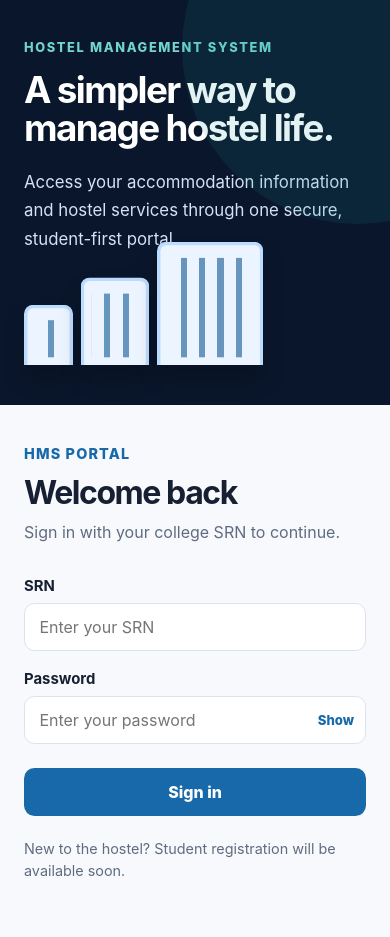
After one commit to PES-Software-Engineering-Mini-Project/Hostel-Management-System, a Django app: page /login/ in a window 390 px wide. The commit adds this page. Run offline with Django 5.2, Linux system fonts and the light colour scheme.

Commit message:
SCRUM-6 implement responsive login page

```diff
--- /dev/null
+++ b/accounts/forms.py
@@ -0,0 +1,32 @@
+from django.contrib.auth.forms import AuthenticationForm
+from django import forms
+
+
+class SRNAuthenticationForm(AuthenticationForm):
+    """Django authentication form labelled for the custom SRN login identifier."""
+
+    username = forms.CharField(
+        label="SRN",
+        max_length=13,
+        widget=forms.TextInput(
+            attrs={
+                "autocomplete": "username",
+                "autocapitalize": "characters",
+                "placeholder": "Enter your SRN",
+            }
+        ),
+    )
+    password = forms.CharField(
+        label="Password",
+        strip=False,
+        widget=forms.PasswordInput(
+            attrs={"autocomplete": "current-password", "placeholder": "Enter your password"}
+        ),
+    )
+    error_messages = {
+        "invalid_login": "Please enter a valid SRN and password.",
+        "inactive": "This account is inactive.",
+    }
+
+    def clean_username(self):
+        return self.cleaned_data["username"].upper()
--- /dev/null
+++ b/accounts/static/accounts/css/auth.css
@@ -0,0 +1,95 @@
+:root {
+  --navy-950: #0a162b;
+  --navy-800: #17345e;
+  --blue-600: #1769aa;
+  --teal-500: #1f9c9b;
+  --surface: #ffffff;
+  --neutral-50: #f7f9fc;
+  --neutral-200: #dce3ed;
+  --neutral-500: #5f6c80;
+  --neutral-900: #172033;
+  --danger: #b42318;
+}
+
+* { box-sizing: border-box; }
+
+body {
+  min-height: 100vh;
+  margin: 0;
+  background: var(--neutral-50);
+  color: var(--neutral-900);
+  font-family: Inter, ui-sans-serif, system-ui, -apple-system, BlinkMacSystemFont, "Segoe UI", sans-serif;
+}
+
+button, input { font: inherit; }
+
+.site-header {
+  display: flex;
+  align-items: center;
+  justify-content: space-between;
+  padding: 1rem clamp(1.25rem, 4vw, 4rem);
+  background: var(--surface);
+  border-bottom: 1px solid var(--neutral-200);
+}
+
+.brand { color: var(--navy-950); font-weight: 800; letter-spacing: -.025em; text-decoration: none; }
+.logout-form { margin: 0; }
+.logout-button { border: 1px solid var(--neutral-200); border-radius: .5rem; background: var(--surface); color: var(--navy-800); cursor: pointer; font-weight: 700; padding: .55rem .85rem; }
+
+.login-page { display: grid; min-height: 100vh; grid-template-columns: minmax(0, 1.07fr) minmax(26rem, .93fr); }
+
+.welcome-panel {
+  display: flex;
+  flex-direction: column;
+  justify-content: center;
+  gap: 2rem;
+  overflow: hidden;
+  padding: clamp(2rem, 8vw, 7rem);
+  position: relative;
+  background: var(--navy-950);
+  color: #fff;
+}
+
+.welcome-panel::after { background: #1f9c9b; border-radius: 50%; content: ""; height: 22rem; opacity: .12; position: absolute; right: -9rem; top: -8rem; width: 22rem; }
+.eyebrow { color: #70d4d0; font-size: .8rem; font-weight: 800; letter-spacing: .13em; margin: 0 0 1rem; text-transform: uppercase; }
+.welcome-panel h1 { font-size: clamp(2.3rem, 4vw, 4rem); letter-spacing: -.045em; line-height: 1.04; margin: 0; max-width: 10ch; }
+.welcome-panel p:not(.eyebrow) { color: #d4e1f6; font-size: 1.05rem; line-height: 1.7; margin: 1.25rem 0 0; max-width: 33rem; }
+
+.hostel-illustration { align-items: end; display: flex; gap: .7rem; height: 12rem; margin-top: 1rem; position: relative; }
+.building { background: #ecf5ff; border: 5px solid #bcdcff; border-bottom: 0; border-radius: .8rem .8rem 0 0; box-shadow: 0 1.25rem 2rem rgb(0 0 0 / .18); position: relative; }
+.building::after { background: repeating-linear-gradient(90deg, transparent 0 1.1rem, #3a75a8 1.1rem 1.65rem); content: ""; inset: 1.1rem .7rem .7rem; opacity: .75; position: absolute; }
+.building-main { height: 11rem; width: 11rem; }
+.building-side { height: 7.8rem; width: 7rem; }
+.building-small { height: 5.4rem; width: 5rem; }
+
+.login-panel { align-items: center; display: flex; justify-content: center; padding: clamp(1.5rem, 5vw, 4rem); }
+.login-card { max-width: 27rem; width: 100%; }
+.product-name { color: var(--blue-600); font-size: .9rem; font-weight: 800; letter-spacing: .08em; text-transform: uppercase; }
+.login-card h2 { font-size: clamp(2rem, 4vw, 2.8rem); letter-spacing: -.045em; margin: .65rem 0 .55rem; }
+.supporting-text { color: var(--neutral-500); line-height: 1.55; margin: 0 0 2rem; }
+.field { margin-bottom: 1.2rem; }
+label { display: block; font-size: .93rem; font-weight: 750; margin-bottom: .5rem; }
+input[type="text"], input[type="password"] { border: 1px solid var(--neutral-200); border-radius: .65rem; color: var(--neutral-900); outline: none; padding: .8rem .9rem; transition: border-color .18s, box-shadow .18s; width: 100%; }
+input:focus-visible, button:focus-visible, a:focus-visible { box-shadow: 0 0 0 3px rgb(31 156 155 / .28); outline: 2px solid transparent; }
+input:focus { border-color: var(--teal-500); }
+.password-wrap { position: relative; }
+.password-wrap input { padding-right: 4.5rem; }
+.password-toggle { background: transparent; border: 0; color: var(--blue-600); cursor: pointer; font-size: .82rem; font-weight: 800; padding: .55rem; position: absolute; right: .2rem; top: 50%; transform: translateY(-50%); }
+.field-error, .errorlist { color: var(--danger); font-size: .85rem; line-height: 1.4; list-style: none; margin: .45rem 0 0; padding: 0; }
+.form-alert { background: #fff1f0; border: 1px solid #fecdca; border-radius: .65rem; color: #8a1c13; margin-bottom: 1.1rem; padding: .8rem .9rem; }
+.login-button { background: var(--blue-600); border: 0; border-radius: .65rem; color: #fff; cursor: pointer; font-weight: 800; margin-top: .35rem; min-height: 3rem; padding: .8rem 1rem; transition: background .18s, transform .18s; width: 100%; }
+.login-button:hover { background: var(--navy-800); }
+.login-button:active { transform: translateY(1px); }
+.login-button[disabled] { cursor: wait; opacity: .75; }
+.registration-note { color: var(--neutral-500); font-size: .9rem; line-height: 1.5; margin: 1.35rem 0 0; }
+.registration-note a { color: var(--blue-600); font-weight: 750; }
+.area-page { margin: 3rem auto; max-width: 45rem; padding: 0 1.25rem; }
+.area-card { background: var(--surface); border: 1px solid var(--neutral-200); border-radius: 1rem; box-shadow: 0 1rem 2.5rem rgb(22 47 83 / .08); padding: 2rem; }
+
+@media (max-width: 780px) {
+  .login-page { grid-template-columns: 1fr; }
+  .welcome-panel { gap: 1rem; min-height: 40vh; padding: 2.5rem 1.5rem; }
+  .welcome-panel h1 { max-width: none; }
+  .hostel-illustration { height: 6rem; margin-top: 0; transform: scale(.7); transform-origin: left bottom; }
+  .login-panel { padding: 2.5rem 1.5rem 3.5rem; }
+}
--- /dev/null
+++ b/accounts/static/accounts/js/login.js
@@ -0,0 +1,20 @@
+document.addEventListener("DOMContentLoaded", () => {
+  const password = document.querySelector("#id_password");
+  const toggle = document.querySelector("[data-password-toggle]");
+  const form = document.querySelector("[data-login-form]");
+  const submitButton = form?.querySelector("button[type='submit']");
+
+  toggle?.addEventListener("click", () => {
+    const showPassword = password.type === "password";
+    password.type = showPassword ? "text" : "password";
+    toggle.textContent = showPassword ? "Hide" : "Show";
+    toggle.setAttribute("aria-label", showPassword ? "Hide password" : "Show password");
+  });
+
+  form?.addEventListener("submit", () => {
+    if (form.checkValidity() && submitButton) {
+      submitButton.disabled = true;
+      submitButton.textContent = "Signing in…";
+    }
+  });
+});
--- /dev/null
+++ b/accounts/urls.py
@@ -0,0 +1,11 @@
+from django.urls import path
+
+from . import views
+
+
+urlpatterns = [
+    path("login/", views.RoleBasedLoginView.as_view(), name="login"),
+    path("logout/", views.logout_view, name="logout"),
+    path("dashboard/student/", views.student_dashboard, name="student-dashboard"),
+    path("dashboard/admin/", views.admin_dashboard, name="admin-dashboard"),
+]
--- /dev/null
+++ b/accounts/views.py
@@ -0,0 +1,44 @@
+from django.contrib.auth import logout
+from django.contrib.auth.decorators import login_required
+from django.contrib.auth.views import LoginView
+from django.core.exceptions import PermissionDenied
+from django.shortcuts import redirect, render
+from django.urls import reverse
+from django.utils.decorators import method_decorator
+from django.views.decorators.http import require_POST
+
+from .forms import SRNAuthenticationForm
+from .models import User
+
+
+class RoleBasedLoginView(LoginView):
+    """Authenticate with Django auth and route users by their stored HMS role."""
+
+    authentication_form = SRNAuthenticationForm
+    template_name = "accounts/login.html"
+    redirect_authenticated_user = True
+
+    def get_success_url(self):
+        if self.request.user.role == User.Role.ADMIN:
+            return reverse("admin-dashboard")
+        return reverse("student-dashboard")
+
+
+@login_required
+def student_dashboard(request):
+    if request.user.role != User.Role.STUDENT:
+        raise PermissionDenied("Admin users cannot access the student area.")
+    return render(request, "accounts/area.html", {"area_name": "Student area"})
+
+
+@login_required
+def admin_dashboard(request):
+    if request.user.role != User.Role.ADMIN:
+        raise PermissionDenied("You do not have permission to access this area.")
+    return render(request, "accounts/area.html", {"area_name": "Admin area"})
+
+
+@require_POST
+def logout_view(request):
+    logout(request)
+    return redirect("login")
--- a/config/urls.py
+++ b/config/urls.py
@@ -1,9 +1,10 @@
 from django.contrib import admin
-from django.urls import path
-from django.views.generic import TemplateView
+from django.urls import include, path
+from django.views.generic import RedirectView
 
 
 urlpatterns = [
     path("admin/", admin.site.urls),
-    path("", TemplateView.as_view(template_name="base.html"), name="home"),
+    path("", RedirectView.as_view(pattern_name="login", permanent=False), name="home"),
+    path("", include("accounts.urls")),
 ]
--- /dev/null
+++ b/templates/accounts/login.html
@@ -0,0 +1,51 @@
+{% extends "base.html" %}
+{% load static %}
+
+{% block title %}Sign in | HMS{% endblock %}
+
+{% block page_content %}
+<div class="login-page">
+  <section class="welcome-panel" aria-labelledby="welcome-title">
+    <div>
+      <p class="eyebrow">Hostel Management System</p>
+      <h1 id="welcome-title">A simpler way to manage hostel life.</h1>
+      <p>Access your accommodation information and hostel services through one secure, student-first portal.</p>
+    </div>
+    <div class="hostel-illustration" aria-hidden="true">
+      <div class="building building-small"></div>
+      <div class="building building-side"></div>
+      <div class="building building-main"></div>
+    </div>
+  </section>
+
+  <main class="login-panel">
+    <div class="login-card">
+      <div class="product-name">HMS Portal</div>
+      <h2>Welcome back</h2>
+      <p class="supporting-text">Sign in with your college SRN to continue.</p>
+
+      <form method="post" data-login-form novalidate>
+        {% csrf_token %}
+        {% if form.non_field_errors %}
+          <div class="form-alert" role="alert">{{ form.non_field_errors }}</div>
+        {% endif %}
+        <div class="field">
+          <label for="{{ form.username.id_for_label }}">{{ form.username.label }}</label>
+          {{ form.username }}
+          {% for error in form.username.errors %}<p class="field-error">{{ error }}</p>{% endfor %}
+        </div>
+        <div class="field">
+          <label for="{{ form.password.id_for_label }}">{{ form.password.label }}</label>
+          <div class="password-wrap">
+            {{ form.password }}
+            <button class="password-toggle" type="button" data-password-toggle aria-label="Show password">Show</button>
+          </div>
+          {% for error in form.password.errors %}<p class="field-error">{{ error }}</p>{% endfor %}
+        </div>
+        <button class="login-button" type="submit">Sign in</button>
+      </form>
+      <p class="registration-note">New to the hostel? Student registration will be available soon.</p>
+    </div>
+  </main>
+</div>
+{% endblock %}
--- a/templates/base.html
+++ b/templates/base.html
@@ -5,15 +5,19 @@
     <meta charset="utf-8">
     <meta name="viewport" content="width=device-width, initial-scale=1">
     <title>{% block title %}HMS{% endblock %}</title>
+    <link rel="stylesheet" href="{% static 'accounts/css/auth.css' %}">
   </head>
   <body>
-    <header>
-      <h1>Hostel Management System</h1>
-    </header>
-    <main>
-      {% block content %}
-        <p>Project foundation is ready. Application features will be added in their own stories.</p>
-      {% endblock %}
-    </main>
+    {% if user.is_authenticated %}
+      <header class="site-header">
+        <a class="brand" href="{% url 'home' %}">HMS</a>
+        <form class="logout-form" method="post" action="{% url 'logout' %}">
+          {% csrf_token %}
+          <button class="logout-button" type="submit">Log out</button>
+        </form>
+      </header>
+    {% endif %}
+    {% block page_content %}{% endblock %}
+    <script src="{% static 'accounts/js/login.js' %}"></script>
   </body>
 </html>
```
Also changed, not shown: accounts/tests.py (+73 -5 lines), templates/accounts/area.html (added, +13 -0 lines), README.md.
